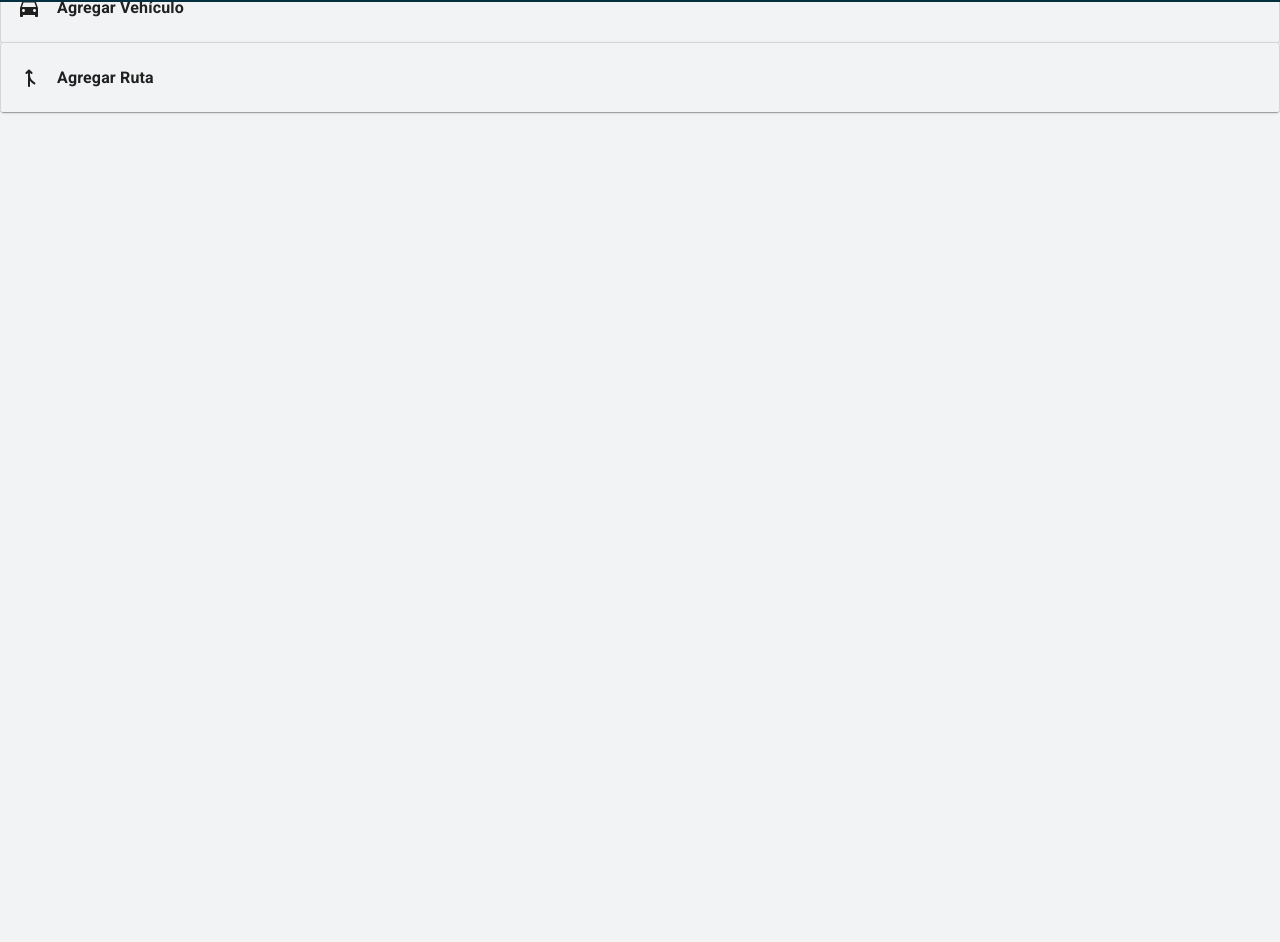
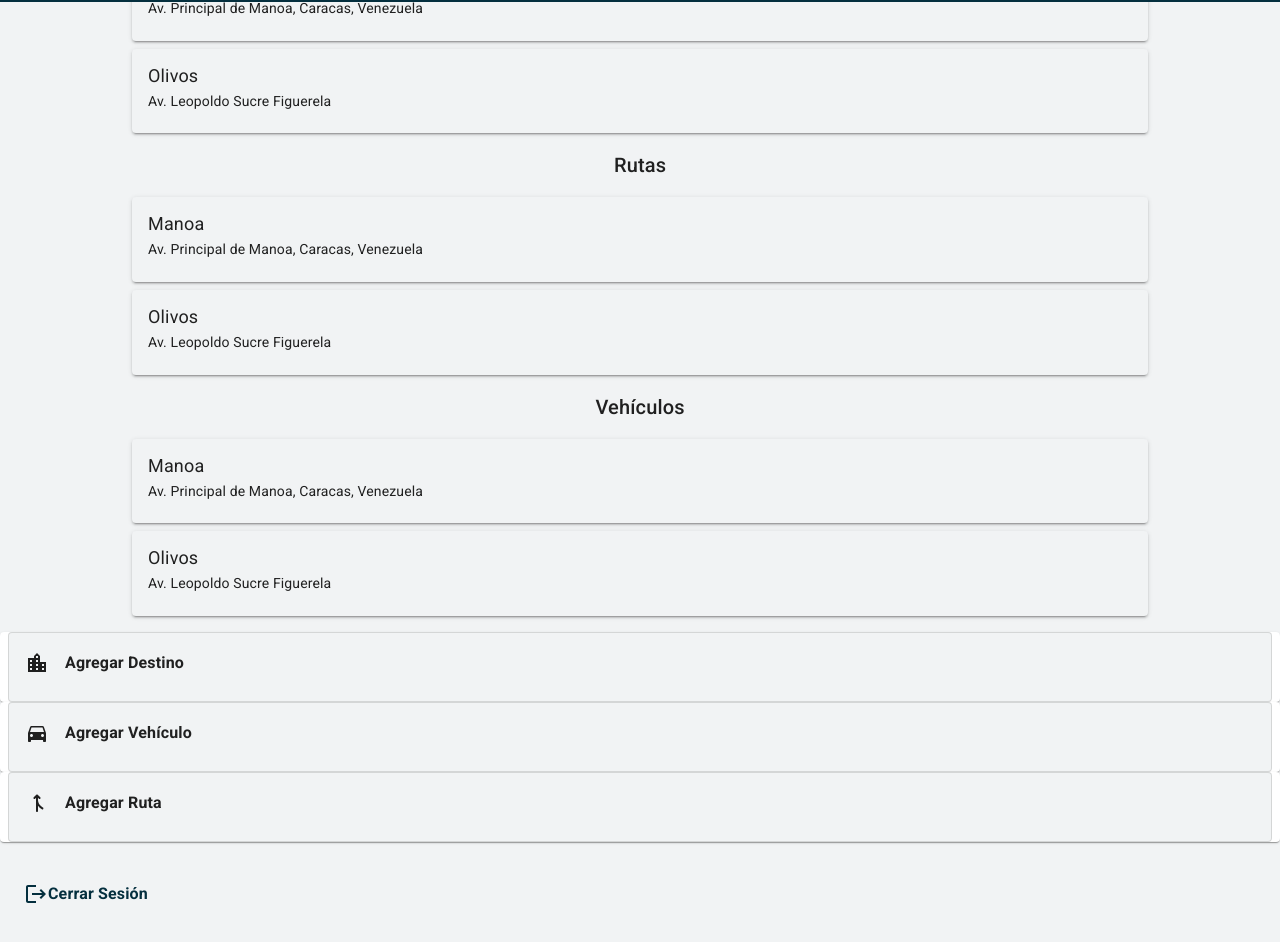
Before and after one commit to robersongarcia/ulift-client, a React (Vite) app: page /perfil in a window 1280 px wide. Shown: the part 798-1740 px from the top of the page. Before the commit the page ends 1089 px from the top, so only its background shows below. Built offline with nearby package versions, Linux system fonts and the light colour scheme; no server answers.

Commit message:
profile ready

```diff
--- /dev/null
+++ b/src/profile/components/InfoCard.tsx
@@ -0,0 +1,37 @@
+import { Grid, Card, CardContent, Typography } from '@mui/material'
+
+interface Props {
+  title: string
+  subtitile: string
+}
+
+const InfoCard = (props: Props): JSX.Element => {
+  return (
+    <Grid item
+        sx={{
+          width: '80%'
+        }}
+    >
+      <Card
+        elevation={2}
+        sx={{
+          width: '100%',
+          height: '100%',
+          backgroundColor: 'background.default'
+
+        }}
+      >
+        <CardContent sx={{ flex: 3 }}>
+          <Typography fontSize={18} lineHeight={1.2} gutterBottom>
+            {props.title}
+          </Typography>
+          <Typography fontSize={14} lineHeight={1.2}>
+            {props.subtitile}
+          </Typography>
+        </CardContent>
+      </Card>
+    </Grid>
+  )
+}
+
+export default InfoCard
--- a/src/profile/pages/ProfilePage.tsx
+++ b/src/profile/pages/ProfilePage.tsx
@@ -6,6 +6,7 @@ import
   CardHeader,
   Divider,
   Grid,
+  IconButton,
   Paper,
   Typography
 } from '@mui/material'
@@ -13,11 +14,25 @@ import { PageWithNavBar } from '../../ui/layout/PageWithNavBar'
 import {
   DirectionsCar,
   LocationCity,
+  Logout,
   RampLeftRounded,
   Star
 } from '@mui/icons-material'
 
 import '../../ui/utils.css'
+import InfoCard from '../components/InfoCard'
+
+const destinations = [{
+  name: 'Manoa',
+  address: 'Av. Principal de Manoa, Caracas, Venezuela'
+},
+{
+  name: 'Olivos',
+  address: 'Av. Leopoldo Sucre Figuerela'
+}
+]
+// const vehicles = []
+// const routes = []
 
 export function ProfilePage (): JSX.Element {
   return (
@@ -247,6 +262,105 @@ export function ProfilePage (): JSX.Element {
             </CardContent>
           </Card>
         </Grid>
+
+        <Grid container
+          sx={{
+            width: '100%',
+            display: 'flex',
+            flexDirection: 'column',
+            alignItems: 'center',
+            justifyContent: 'flex-start',
+            mt: 2
+          }}
+        >
+          <Typography variant='h6'>Destinos</Typography>
+          <Grid container
+            spacing={1}
+            sx={{
+              width: '100%',
+              display: 'flex',
+              flexDirection: 'column',
+              justifyContent: 'flex-start',
+              alignItems: 'center',
+              mt: 1
+            }}
+          >
+            {destinations.length === 0 &&
+            // eslint-disable-next-line max-len
+            <Typography variant='body1'>No hay destinos registrados.</Typography>}
+            {destinations.map((destination, index) => (
+              <InfoCard
+                key={index}
+                title={destination.name}
+                subtitile={destination.address}
+              />))}
+          </Grid>
+        </Grid>
+        <Grid container
+          sx={{
+            width: '100%',
+            display: 'flex',
+            flexDirection: 'column',
+            alignItems: 'center',
+            justifyContent: 'flex-start',
+            mt: 2
+          }}
+        >
+          <Typography variant='h6'>Rutas</Typography>
+          <Grid container
+            spacing={1}
+            sx={{
+              width: '100%',
+              display: 'flex',
+              flexDirection: 'column',
+              justifyContent: 'flex-start',
+              alignItems: 'center',
+              mt: 1
+            }}
+          >
+            {destinations.length === 0 &&
+            <Typography variant='body1'>No hay rutas registradas.</Typography>}
+            {destinations.map((destination, index) => (
+              <InfoCard
+                key={index}
+                title={destination.name}
+                subtitile={destination.address}
+              />))}
+          </Grid>
+        </Grid>
+        <Grid container
+          sx={{
+            width: '100%',
+            display: 'flex',
+            flexDirection: 'column',
+            alignItems: 'center',
+            justifyContent: 'flex-start',
+            mt: 2
+          }}
+        >
+          <Typography variant='h6'>Vehículos</Typography>
+          <Grid container
+            spacing={1}
+            sx={{
+              width: '100%',
+              display: 'flex',
+              flexDirection: 'column',
+              justifyContent: 'flex-start',
+              alignItems: 'center',
+              mt: 1
+            }}
+          >
+            {destinations.length === 0 &&
+            // eslint-disable-next-line max-len
+            <Typography variant='body1'>No hay vehículos registrados.</Typography>}
+            {destinations.map((destination, index) => (
+              <InfoCard
+                key={index}
+                title={destination.name}
+                subtitile={destination.address}
+              />))}
+          </Grid>
+        </Grid>
         <Grid container
           sx={{
             width: '100%'
@@ -256,23 +370,31 @@ export function ProfilePage (): JSX.Element {
               sx={{
                 display: 'flex',
                 width: '100%',
-                height: '80px',
-                p: 0
+                height: '70px',
+                p: 0,
+                mt: 2
               }}
               onClick={() => {
                 console.log('si')
               }}
             >
+              <IconButton
+                 sx={{
+                   display: 'flex',
+                   flexDirection: 'row',
+                   alignItems: 'center',
+                   width: '100%',
+                   height: '70px',
+                   color: 'primary.main'
+                 }}
+              >
               <Paper
                 sx={{
                   display: 'flex',
                   flexDirection: 'row',
                   alignItems: 'center',
-
                   width: '100%',
-                  height: '80px',
-                  textOverflow: 'ellipsis',
-                  overflow: 'hidden',
+                  height: '70px',
                   backgroundColor: 'background.default'
                 }}
                 variant='outlined'
@@ -282,10 +404,8 @@ export function ProfilePage (): JSX.Element {
                   display: 'flex',
                   flexDirection: 'row',
                   alignItems: 'center',
-
                   width: '100%',
-                  height: '80px',
-                  textOverflow: 'ellipsis',
+                  height: '70px',
                   overflow: 'hidden'
                 }}
               >
@@ -296,6 +416,56 @@ export function ProfilePage (): JSX.Element {
                 </Typography>
               </CardContent>
               </Paper>
+              </IconButton>
+            </Card>
+            <Card
+              sx={{
+                width: '100%',
+                height: '70px',
+                p: 0
+              }}
+              onClick={() => {
+                console.log('si')
+              }}
+            >
+              <IconButton
+                 sx={{
+                   display: 'flex',
+                   flexDirection: 'row',
+                   alignItems: 'center',
+                   width: '100%',
+                   height: '70px',
+                   color: 'primary.main'
+                 }}
+              >
+              <Paper
+                sx={{
+                  display: 'flex',
+                  flexDirection: 'row',
+                  alignItems: 'center',
+                  width: '100%',
+                  height: '70px',
+                  backgroundColor: 'background.default'
+                }}
+                variant='outlined'
+              >
+              <CardContent
+                sx={{
+                  display: 'flex',
+                  flexDirection: 'row',
+                  alignItems: 'center',
+                  width: '100%',
+                  height: '70px',
+                  overflow: 'hidden'
+                }}
+                >
+                <DirectionsCar />
+                <Typography sx={{ fontWeight: 600, fontSize: 16, ml: 2 }}>
+                  Agregar Vehículo{' '}
+                </Typography>
+              </CardContent>
+              </Paper>
+              </IconButton>
             </Card>
             <Divider />
             <Card
@@ -308,16 +478,23 @@ export function ProfilePage (): JSX.Element {
                 console.log('si')
               }}
             >
+              <IconButton
+                 sx={{
+                   display: 'flex',
+                   flexDirection: 'row',
+                   alignItems: 'center',
+                   width: '100%',
+                   height: '70px',
+                   color: 'primary.main'
+                 }}
+              >
               <Paper
                 sx={{
                   display: 'flex',
                   flexDirection: 'row',
                   alignItems: 'center',
-
                   width: '100%',
-                  height: '80px',
-                  textOverflow: 'ellipsis',
-                  overflow: 'hidden',
+                  height: '70px',
                   backgroundColor: 'background.default'
                 }}
                 variant='outlined'
@@ -327,54 +504,8 @@ export function ProfilePage (): JSX.Element {
                   display: 'flex',
                   flexDirection: 'row',
                   alignItems: 'center',
-
                   width: '100%',
                   height: '70px',
-                  textOverflow: 'ellipsis',
-                  overflow: 'hidden'
-                }}
-              >
-                <DirectionsCar />
-                <Typography sx={{ fontWeight: 600, fontSize: 16, ml: 2 }}>
-                  Agregar Vehículo{' '}
-                </Typography>
-              </CardContent>
-              </Paper>
-            </Card>
-            <Divider />
-            <Card
-              sx={{
-                width: '100%',
-                height: '70px',
-                p: 0
-              }}
-              onClick={() => {
-                console.log('si')
-              }}
-            >
-              <Paper
-                sx={{
-                  display: 'flex',
-                  flexDirection: 'row',
-                  alignItems: 'center',
-
-                  width: '100%',
-                  height: '80px',
-                  textOverflow: 'ellipsis',
-                  overflow: 'hidden',
-                  backgroundColor: 'background.default'
-                }}
-                variant='outlined'
-              >
-              <CardContent
-                sx={{
-                  display: 'flex',
-                  flexDirection: 'row',
-                  alignItems: 'center',
-
-                  width: '100%',
-                  height: '70px',
-                  textOverflow: 'ellipsis',
                   overflow: 'hidden'
                 }}
               >
@@ -384,10 +515,29 @@ export function ProfilePage (): JSX.Element {
                 </Typography>
               </CardContent>
               </Paper>
+              </IconButton>
             </Card>
-            <Divider />
         </Grid>
+        <Grid item
+          sx={{
+            width: '100%',
+            mt: 4,
+            mb: 4
+          }}
+        >
+          <IconButton
+            sx={{
+              ml: 2
+            }}
+            color='primary'
 
+          >
+              <Logout />
+              <Typography sx={{
+                fontWeight: 'bold'
+              }}>Cerrar Sesión</Typography>
+          </IconButton>
+        </Grid>
       </Grid>
     </PageWithNavBar>
   )
```
